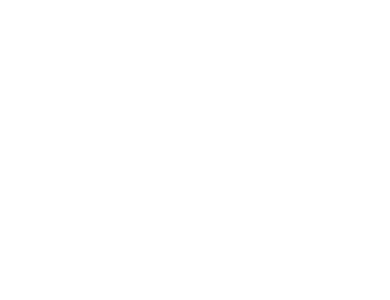
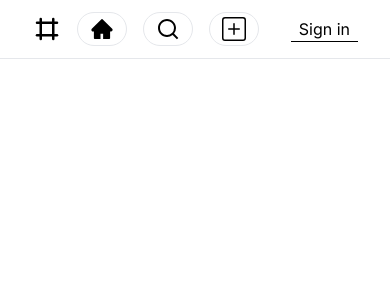
Before and after one commit to jinsuo1o7/focus-frame, a Next.js app: page / in a window 390 px wide. Shown: the top 300 px of the page. Built offline with nearby package versions, Linux system fonts and the light colour scheme.

Commit message:
add navbar ui - navbar route - responsive styles

```diff
--- a/src/app/layout.tsx
+++ b/src/app/layout.tsx
@@ -5,6 +5,7 @@
   description: "Generated by create next app",
 };
 import { Inter } from "next/font/google";
+import Navbar from "@/components/navbar/Navbar";
 
 const inter = Inter({ subsets: ["latin"] });
 
@@ -15,7 +16,12 @@
 }) {
   return (
     <html lang="en" className={inter.className}>
-      <body>{children}</body>
+      <body>
+        <main className="w-full max-w-screen-2xl mx-auto">
+          <Navbar />
+          {children}
+        </main>
+      </body>
     </html>
   );
 }
--- /dev/null
+++ b/src/components/ButtonCustom.tsx
@@ -0,0 +1,10 @@
+import React from "react";
+
+type Props = {
+  text: string;
+  className?: string;
+};
+
+export default function ButtonCustom({ text, className }: Props) {
+  return <button className={className || ""}>{text}</button>;
+}
--- /dev/null
+++ b/src/components/navbar/Navbar.tsx
@@ -0,0 +1,65 @@
+"use client";
+import React from "react";
+import HomeFill from "@/components/icons/HomeFill";
+import HomeLine from "@/components/icons/HomeLine";
+import SearchFill from "@/components/icons/SearchFill";
+import SearchLine from "@/components/icons/SearchLine";
+import PlusSquareLine from "@/components/icons/PlusSquareLine";
+import PlusSquareFill from "@/components/icons/PlusSquareFill";
+import Link from "next/link";
+import { usePathname } from "next/navigation";
+import LogoIcon from "@/components/icons/LogoIcon";
+import ButtonCustom from "@/components/ButtonCustom";
+
+const paths = [
+  { path: "/", onPath: <HomeFill />, offPath: <HomeLine />, text: "Home" },
+  {
+    path: "/search",
+    onPath: <SearchFill />,
+    offPath: <SearchLine />,
+    text: "Search",
+  },
+  {
+    path: "/new",
+    onPath: <PlusSquareFill />,
+    offPath: <PlusSquareLine />,
+    text: "Add post",
+  },
+];
+
+export default function Navbar() {
+  const pathname = usePathname();
+
+  return (
+    <header className="flex justify-between items-center py-3 px-8 border-b shadow-sm">
+      <Link href={"/"} className="flex items-center">
+        <LogoIcon className="text-3xl mr-1" />
+        <h1 className="hidden md:block text-2xl whitespace-nowrap">
+          Focus Frame
+        </h1>
+      </Link>
+
+      <nav>
+        <ul className="flex gap-4 items-center">
+          {paths.map(({ path, onPath, offPath, text }) => (
+            <li key={path}>
+              <Link
+                href={path}
+                className="flex items-center text-2xl rounded-full border px-3 py-1 transition hover:text-white hover:bg-black"
+              >
+                <span>{pathname === path ? onPath : offPath}</span>
+                <span className="hidden sm:block text-sm ml-2">{text}</span>
+              </Link>
+            </li>
+          ))}
+          <li className="ml-4">
+            <ButtonCustom
+              text={"Sign in"}
+              className={"border-b border-black px-2"}
+            />
+          </li>
+        </ul>
+      </nav>
+    </header>
+  );
+}
```
